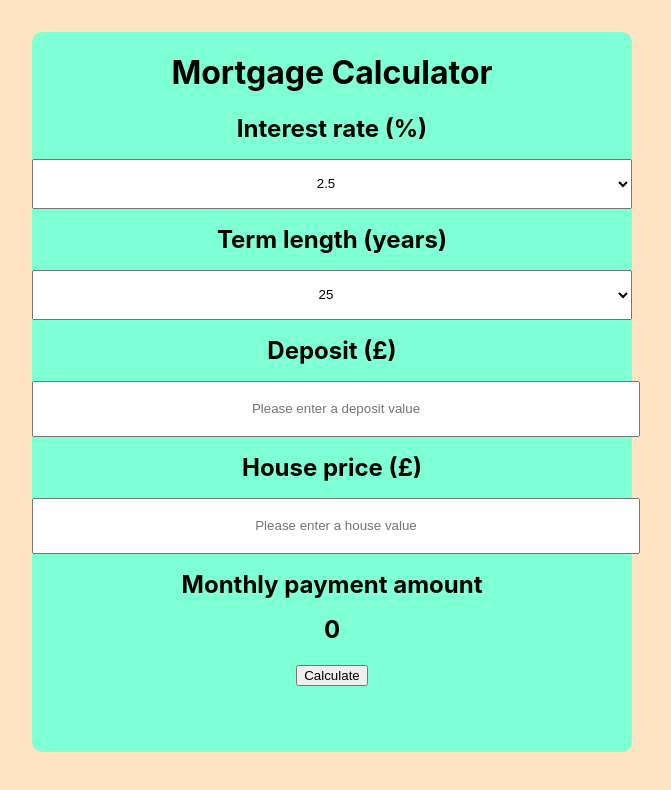
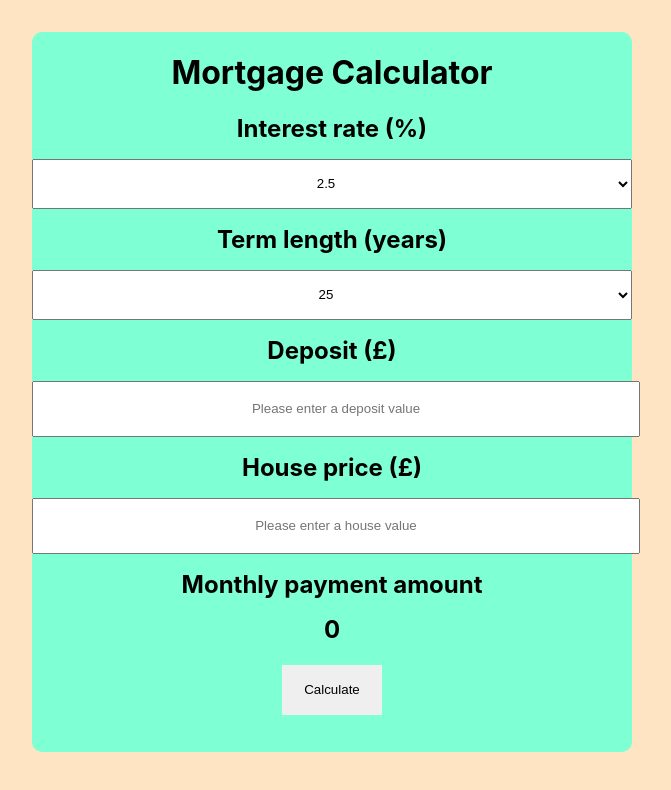
Before and after one commit to Luke-Goodridge/Mortgage-Calculator, a React (Create React App) app: page / in a window 1280 px wide. Shown: the top 790 px of the page, without its empty margins (308-979 px from the left). Built offline with nearby package versions, Linux system fonts and the light colour scheme.

Commit message:
added some more styling to the buttons

```diff
--- a/src/App.css
+++ b/src/App.css
@@ -23,10 +23,17 @@ body {
   text-align-last: center;
 }
 #resetBtn, #calcBtn {
-  transition: .4s;
+  transition: .3s;
   margin: 5px;
+  border: none;
+  height: 50px;
+  width: 100px;
+  cursor: pointer;
 }
 
+#resetBtn:hover, #calcBtn:hover {
+  background-color: brown;
+}
 .hidden {
   opacity: 0;
   position: absolute;
@@ -43,8 +50,7 @@ h2 {
   width: 100%;
   height: 50px;
 }
-.dropdown-container  *{
-}
+
 
 
 
--- a/src/App.js
+++ b/src/App.js
@@ -58,6 +58,10 @@ class App extends Component {
    });
    //hide the reset button
    document.querySelector("#resetBtn").classList.add("hidden");
+  }
+
+  clearPlaceholder = (event) => {
+    event.target.placeholder = "";
   }
 
   calculateMonthlyPayment = (mortgageAmount, interest, term) =>
--- a/src/mortgageCalculator/mortgageCalculator.js
+++ b/src/mortgageCalculator/mortgageCalculator.js
@@ -60,7 +60,6 @@ const initPlaceholder = (event) => {
         event.target.placeholder = depositText;
     }
     else event.target.placeholder = houseText;
-
   }
 
 export default mortgageCalculator;
```
